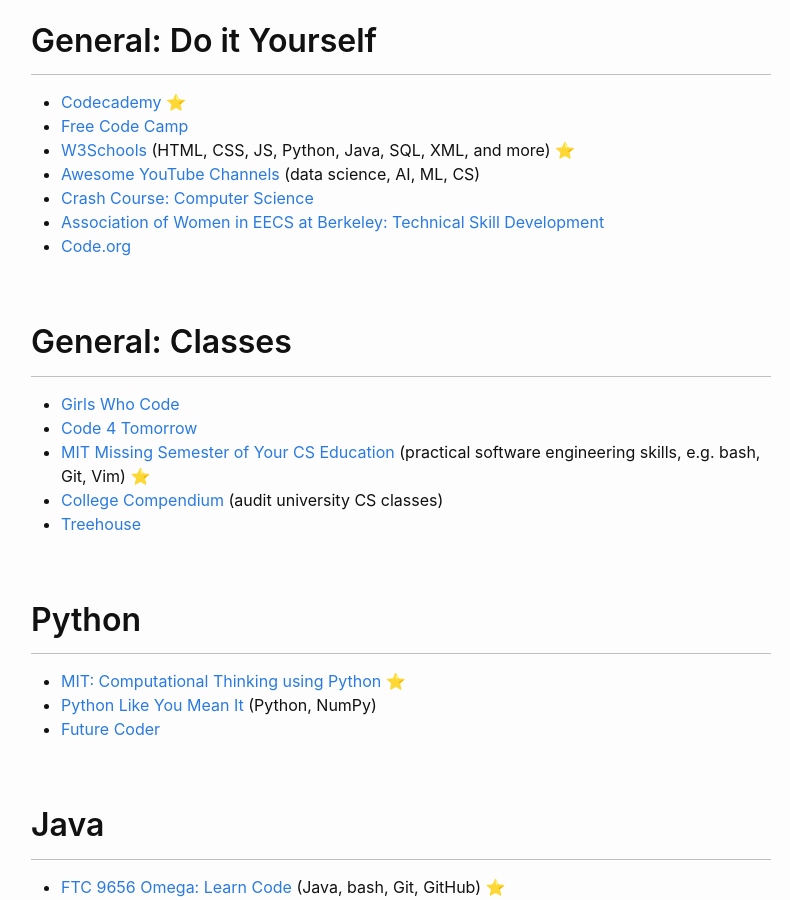
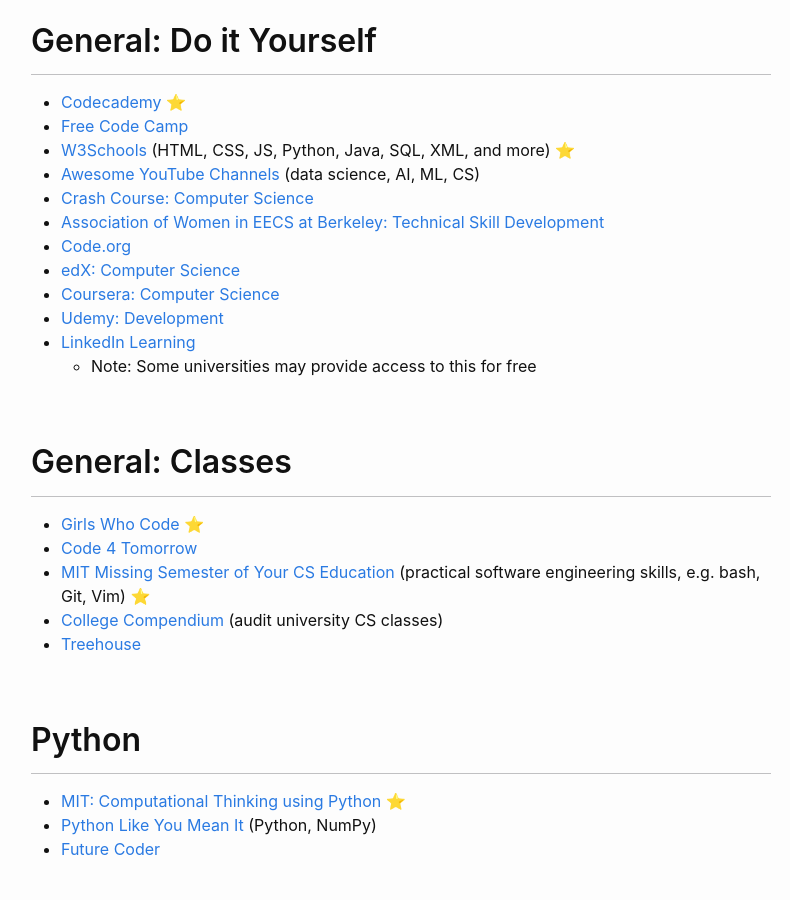
Before and after one commit to phrdang/phrdang.github.io, a Jekyll site: the page built from resources.md, in a window 1280 px wide and 900 px high, scrolled down 1306 px. Shown: the whole window, without its empty margins (239-1029 px from the left). Built offline with Jekyll 4.4.1, drawn with Linux system fonts in a browser that asks for light colours.

Commit message:
Add general MOOC sites, star GWC

```diff
--- a/resources.md
+++ b/resources.md
@@ -56,10 +56,15 @@
 - [Crash Course: Computer Science](https://youtube.com/playlist?list=PL8dPuuaLjXtNlUrzyH5r6jN9ulIgZBpdo)
 - [Association of Women in EECS at Berkeley: Technical Skill Development](https://www.notion.so/Technical-Skill-Development-717b07500b9849a2a12694af6d3d5566)
 - [Code.org](https://code.org)
+- [edX: Computer Science](https://www.edx.org/learn/computer-programming)
+- [Coursera: Computer Science](https://www.coursera.org/browse/computer-science)
+- [Udemy: Development](https://www.udemy.com/courses/development/)
+- [LinkedIn Learning](https://www.linkedin.com/learning/)
+  - Note: Some universities may provide access to this for free
 
 ## General: Classes
 
-- [Girls Who Code](https://girlswhocode.com/)
+- [Girls Who Code](https://girlswhocode.com/) ⭐
 - [Code 4 Tomorrow](https://code4tomorrow.org)
 - [MIT Missing Semester of Your CS Education](https://missing.csail.mit.edu/) (practical software engineering skills, e.g. bash, Git, Vim) ⭐
 - [College Compendium](https://collegecompendium.org/) (audit university CS classes)
```
